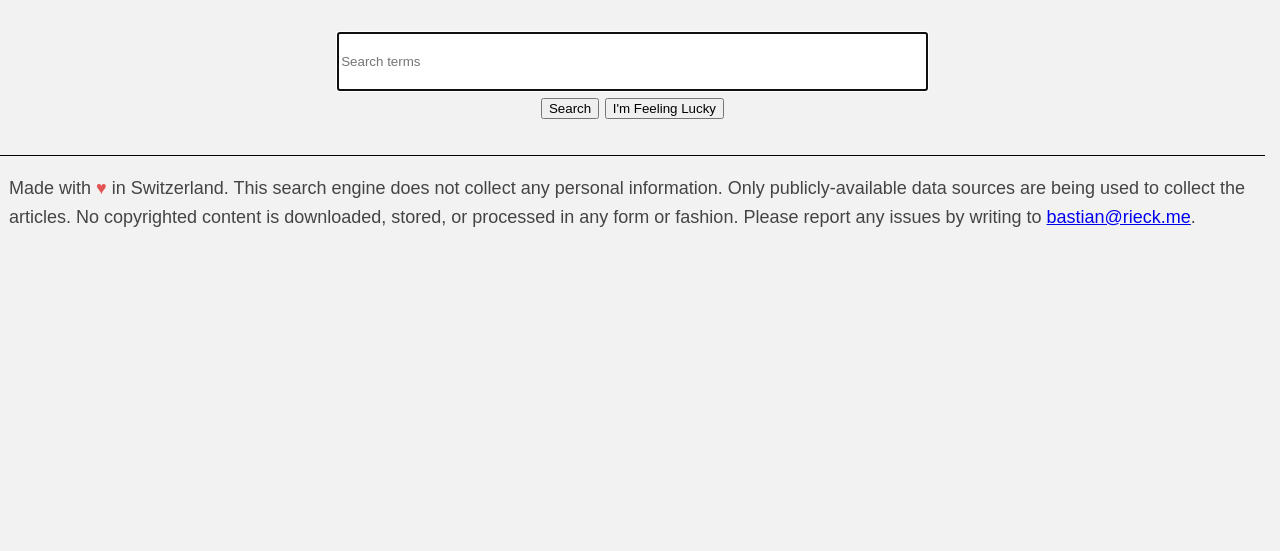
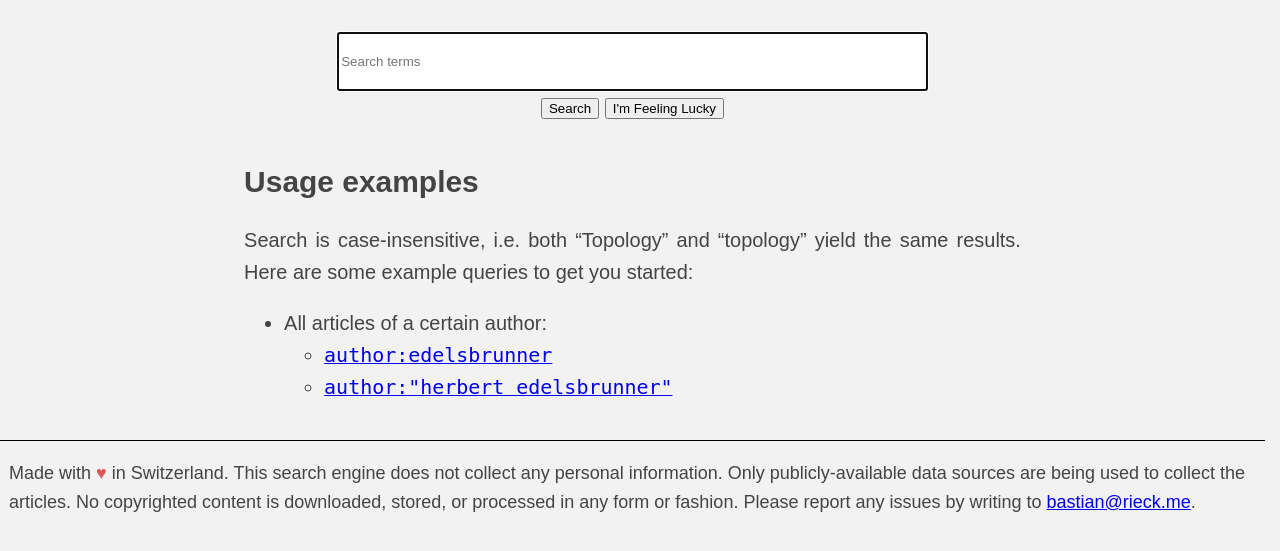
Before and after one commit to aidos-lab/DONUT, a Flask app: page / in a window 1280 px wide. Shown: the part 30-581 px from the top of the page. Run offline with Flask 2, Linux system fonts and the light colour scheme.

Commit message:
Usage examples

```diff
--- a/dat/templates/index.html
+++ b/dat/templates/index.html
@@ -70,11 +70,26 @@
           </ul>
         </div>
         {% endif %}
-        <a href="{{ url_for('view', identifier=d['id']) }}">(View)</a>
       </article>
     </li>
     {% endfor %}
   </ol>
+  {% else %}
+  <h1>Usage examples</h1>
+
+  Search is case-insensitive, i.e. both &ldquo;Topology&rdquo; and &ldquo;topology&rdquo; yield the same results.
+  Here are some example queries to get you started:
+
+  <ul>
+    <li>
+      All articles of a certain author:
+      <ul>
+        <li><code><a href="/?q=author%3A%22edelsbrunner%22">author:edelsbrunner</a></code></li>
+        <li><code><a href="/?q=author%3A%22herbert+edelsbrunner%22">author:&quot;herbert edelsbrunner&quot;</a></code></li>
+      </ul>
+    </li>
+  </ul>
+
   {% endif %}
 
 {% endblock %}
```
